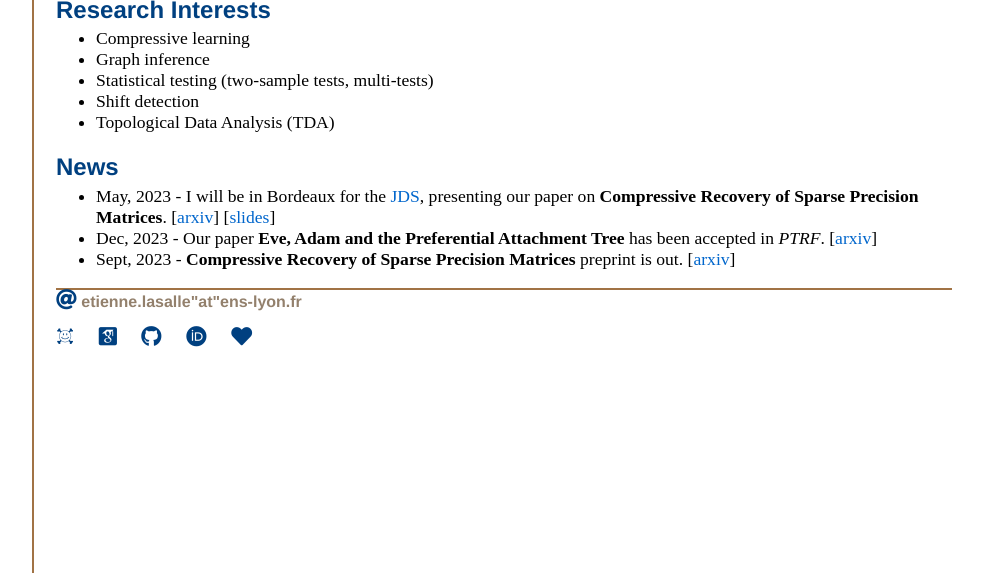
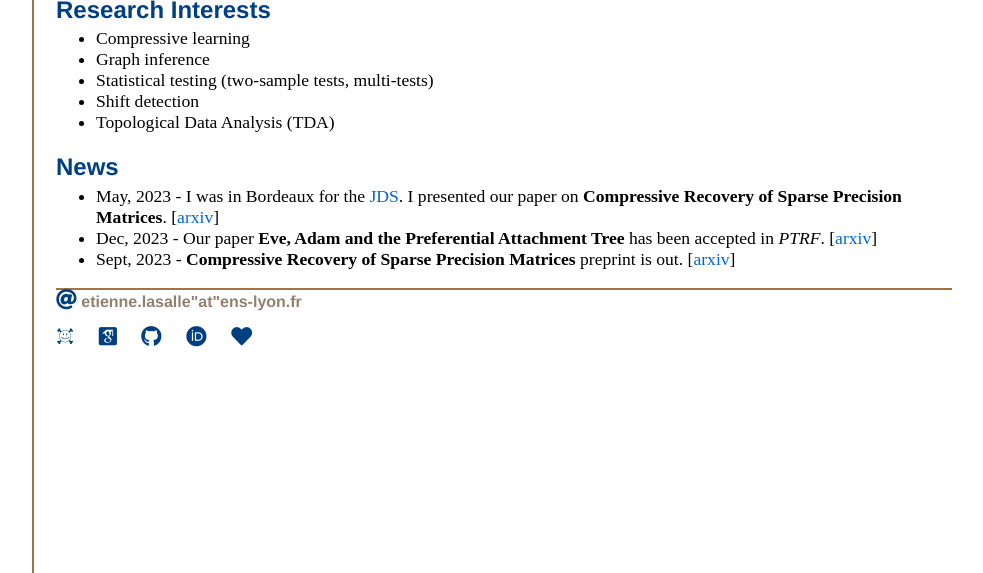
Before and after one commit to elasalle/elasalle.github.io, a Jekyll site: the page built from index.html, in a window 1280 px wide, cut to the strip 327-900 px from the top of the page. Shown: the whole strip, without its empty margins (120-1103 px from the left). Built offline with Jekyll 4.4.1, drawn with Linux system fonts in a browser that asks for light colours; some web fonts are replaced.

Commit message:
add JDS 2024

```diff
--- a/index.html
+++ b/index.html
@@ -36,8 +36,8 @@ title: Etienne Lasalle
 
 	<h2 class="title2">News</h2>
 	<ul class="normalsize">
-		<li>May, 2023 - I will be in Bordeaux for the <a href="https://jds2024.sciencesconf.org/">JDS</a>,
-			 presenting our paper on <b>Compressive Recovery of Sparse Precision Matrices</b>. [<a href="https://arxiv.org/pdf/2311.04673.pdf">arxiv</a>] [<a href="research/slides/lasalle_jds_2024_compressed.pdf">slides</a>]</li>
+		<li>May, 2023 - I was in Bordeaux for the <a href="https://jds2024.sciencesconf.org/">JDS</a>.
+			I presented our paper on <b>Compressive Recovery of Sparse Precision Matrices</b>. [<a href="https://arxiv.org/pdf/2311.04673.pdf">arxiv</a>]</li>
 		<li>Dec, 2023 - Our paper <b>Eve, Adam and the Preferential Attachment Tree</b> has been accepted in <i>PTRF</i>. 	[<a href="https://arxiv.org/pdf/2303.04752.pdf">arxiv</a>]</li>
 		<li>Sept, 2023 - <b>Compressive Recovery of Sparse Precision Matrices</b> preprint is out. 	[<a href="https://arxiv.org/pdf/2311.04673.pdf">arxiv</a>]</li>
 	</ul>
```
Also changed, not shown: research/index.html (+18 -0 lines).
